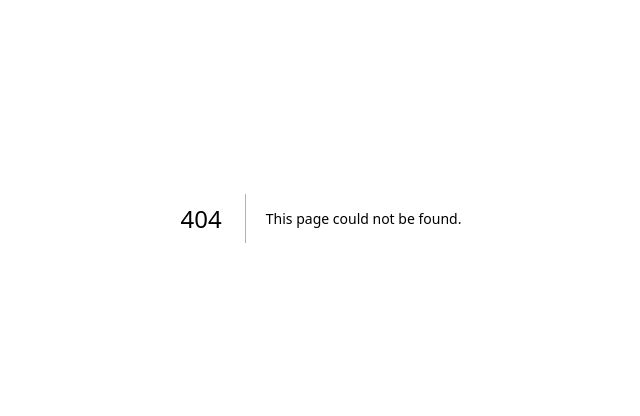
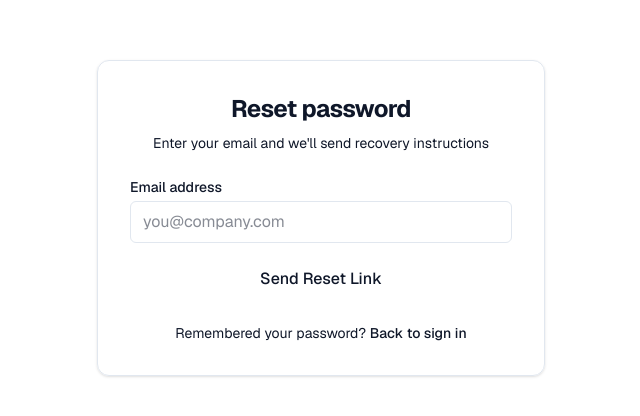
Before and after one commit to Chandana848/taskflow, a Next.js app: page /forgot-password in a window 1280 px wide. Before the commit this address had no page. Shown: the part 182-598 px from the top of the page, without its empty margins (319-959 px from the left). Built offline with nearby package versions, Linux system fonts and the light colour scheme.

Commit message:
feat: add forgot password recovery page

```diff
--- /dev/null
+++ b/src/app/(auth)/forgot-password/page.tsx
@@ -0,0 +1,23 @@
+import React from 'react';
+import Link from 'next/link';
+import { ForgotPasswordForm } from '@/components/features/auth/ForgotPasswordForm';
+
+export default function ForgotPasswordPage() {
+  return (
+    <div className="min-h-screen flex items-center justify-center p-4 bg-muted/30">
+      <div className="w-full max-w-md p-8 bg-card border rounded-xl shadow-sm space-y-6">
+        <div className="text-center space-y-2">
+          <h1 className="text-2xl font-bold tracking-tight">Reset password</h1>
+          <p className="text-sm text-muted-foreground">Enter your email and we&apos;ll send recovery instructions</p>
+        </div>
+        <ForgotPasswordForm />
+        <p className="text-center text-sm text-muted-foreground">
+          Remembered your password?{' '}
+          <Link href="/login" className="text-primary font-medium hover:underline">
+            Back to sign in
+          </Link>
+        </p>
+      </div>
+    </div>
+  );
+}
```
